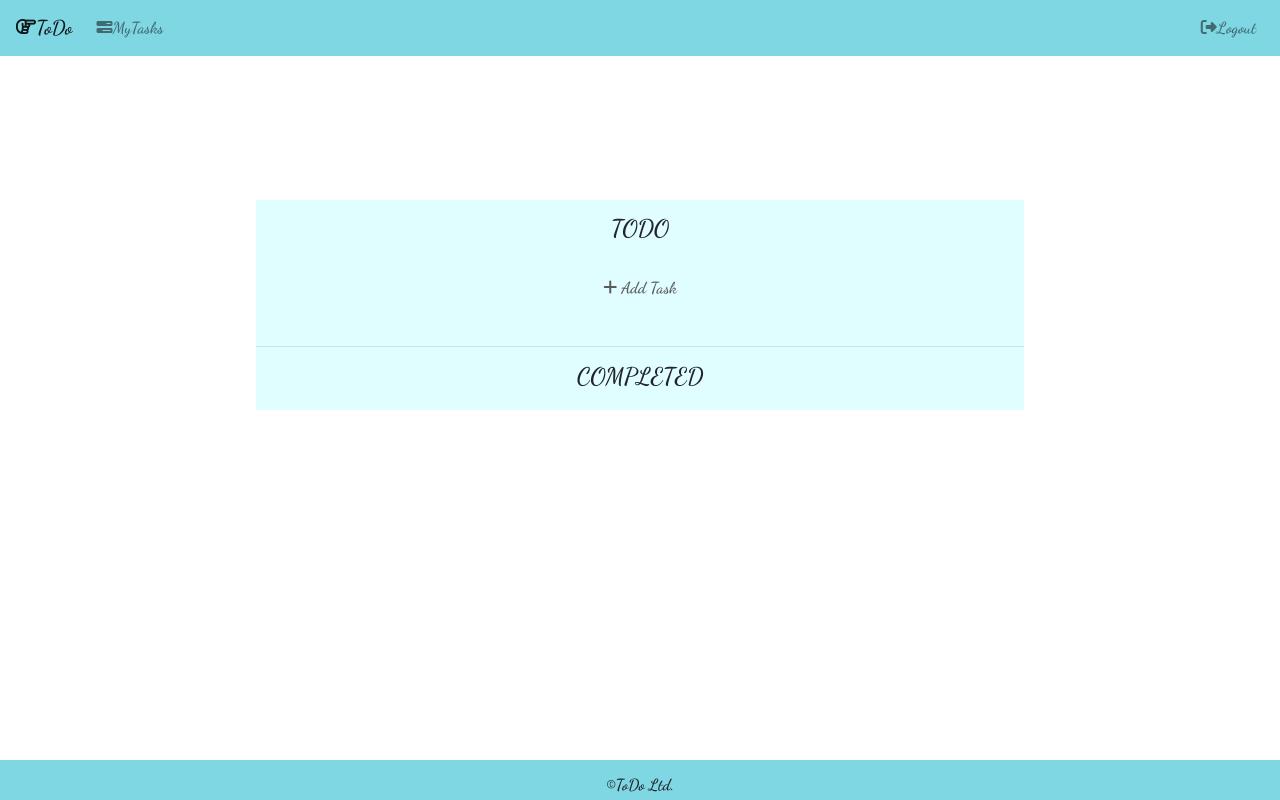
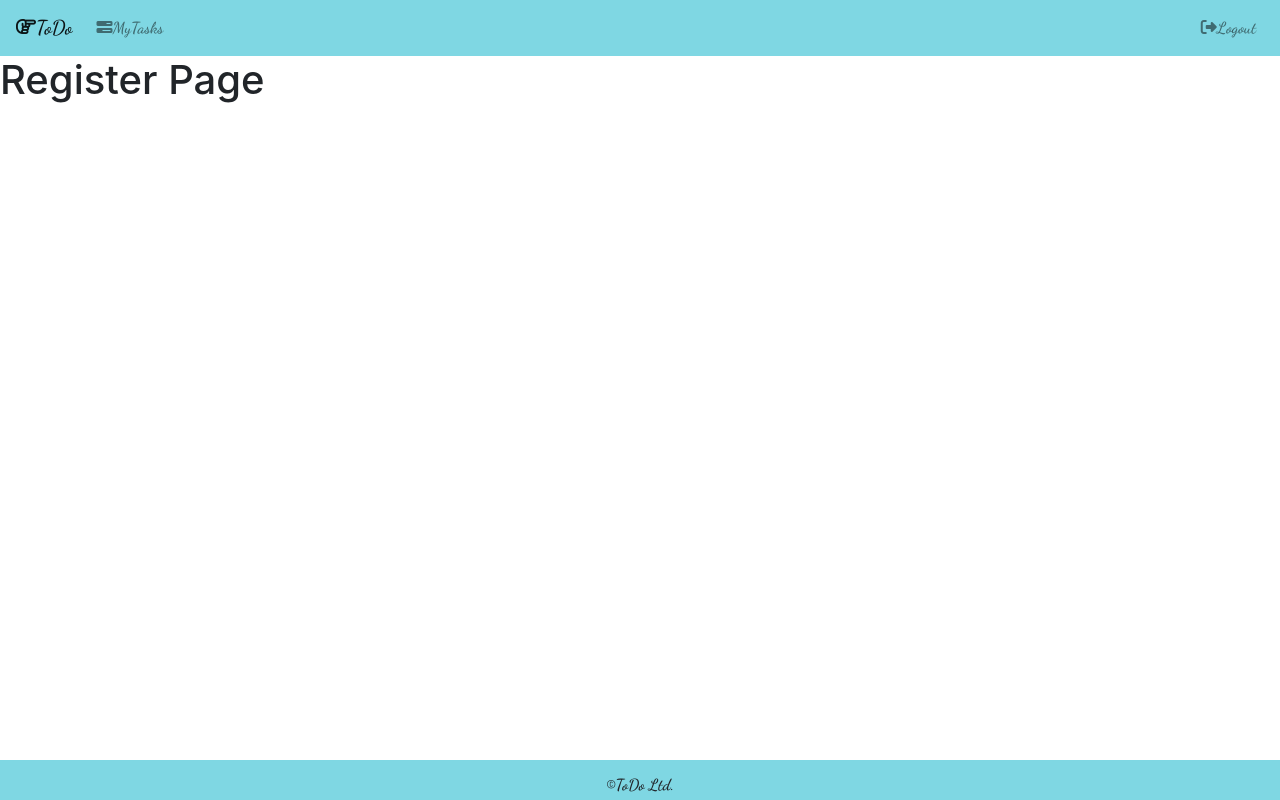
Before and after one commit to deepakbeatz/ToDo, a React (Create React App) app: page /signup in a window 1280 px wide. Built offline with nearby package versions, Linux system fonts and the light colour scheme; no server answers.

Commit message:
build commit

```diff
--- a/src/App.css
+++ b/src/App.css
@@ -1,5 +1,5 @@
 .App {
-  text-align: center;
+
 }
 
 .App-logo {
--- a/src/App.js
+++ b/src/App.js
@@ -1,20 +1,20 @@
 import React,{Component} from 'react';
-import Header from './Components/Header';
-import Footer from './Components/Footer';
-import Main from './Components/Main';
 import './App.css';
-
+import {BrowserRouter as Router,Route,Link} from 'react-router-dom';
+import Home from './Containers/Home';
+import Login from './Containers/Login';
+import Register from './Containers/Register';
 
 class app extends Component{
   render(){
     return(
-      <div class="App">
-        <Header color="#7fd7e3" text="ToDo" />
-
-        <Main /><br/><br/>
-
-        <Footer color="#7fd7e3" text= "ToDo Ltd." />
-      </div>
+      <Router>
+        <div class="App">
+          <Route path="/" exact component={Login} />
+          <Route path="/home" exact component={Home} />
+          <Route path="/signup" exact component={Register} />
+        </div>
+      </Router>
     )
   }
 }
--- a/src/Components/Navbar.js
+++ b/src/Components/Navbar.js
@@ -8,14 +8,14 @@ class navbar extends Component{
         return(
             <div class="main">
                 <Navbar className="navColor" expand="lg">
-                    <Navbar.Brand href="#"><i className="fa fa-hand-o-right" aria-hidden="true"></i>ToDo</Navbar.Brand>
+                    <Navbar.Brand href="/"><i className="fa fa-hand-o-right" aria-hidden="true"></i>ToDo</Navbar.Brand>
                     <Navbar.Toggle aria-controls="basic-navbar-nav" />
                     <Navbar.Collapse id="basic-navbar-nav">
                         <Nav className="mr-auto">
-                            <Nav.Link href="#"><i class="fa fa-tasks"></i>MyTasks</Nav.Link>
+                            <Nav.Link href="/home"><i class="fa fa-tasks"></i>MyTasks</Nav.Link>
                         </Nav>
                         <Nav>
-                            <Nav.Link href="#"><i class="fas fa-sign-out-alt"></i>Logout</Nav.Link>
+                            <Nav.Link href="/"><i class="fas fa-sign-out-alt"></i>Logout</Nav.Link>
                         </Nav>
                     </Navbar.Collapse>
                 </Navbar>
--- /dev/null
+++ b/src/Containers/Home.js
@@ -0,0 +1,20 @@
+import React,{Component} from 'react';
+import Header from '../Components/Header';
+import Footer from '../Components/Footer';
+import Main from '../Components/Main';
+
+class home extends Component{
+  render(){
+    return(
+      <div class="App">
+        <Header color="#7fd7e3" text="ToDo" />
+
+        <Main /><br/><br/>
+
+        <Footer color="#7fd7e3" text= "ToDo Ltd." />
+      </div>
+    )
+  }
+}
+
+export default home;
--- /dev/null
+++ b/src/Containers/Login.js
@@ -0,0 +1,23 @@
+import React,{Component} from 'react';
+import Header from '../Components/Header';
+import Footer from '../Components/Footer';
+
+
+class login extends Component{
+  render(){
+      var style={
+          'position':'absolute',
+          'width':'100%',
+          'textAlign':'center'
+      }
+    return(
+      <div class="App">
+        <Header color="#7fd7e3" text="ToDo" />
+        <span style={style}><i>Login Page</i></span>
+        <Footer color="#7fd7e3" text= "ToDo Ltd." />
+      </div>
+    )
+  }
+}
+
+export default login;
--- /dev/null
+++ b/src/Containers/Register.js
@@ -0,0 +1,20 @@
+import React,{Component} from 'react';
+import Header from '../Components/Header';
+import Footer from '../Components/Footer';
+
+
+class register extends Component{
+  render(){
+    return(
+      <div class="App">
+        <Header color="#7fd7e3" text="ToDo" />
+
+        <h1>Register Page</h1>
+
+        <Footer color="#7fd7e3" text= "ToDo Ltd." />
+      </div>
+    )
+  }
+}
+
+export default register;
```
